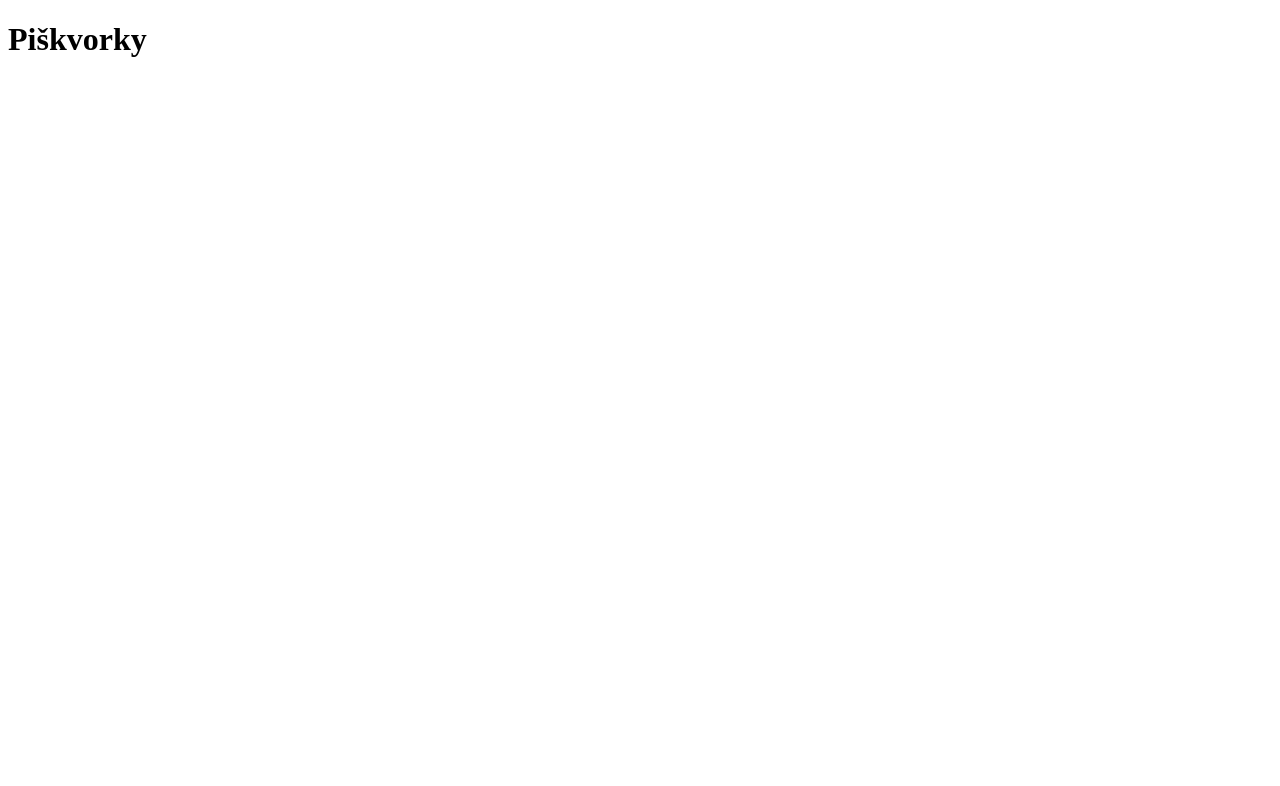
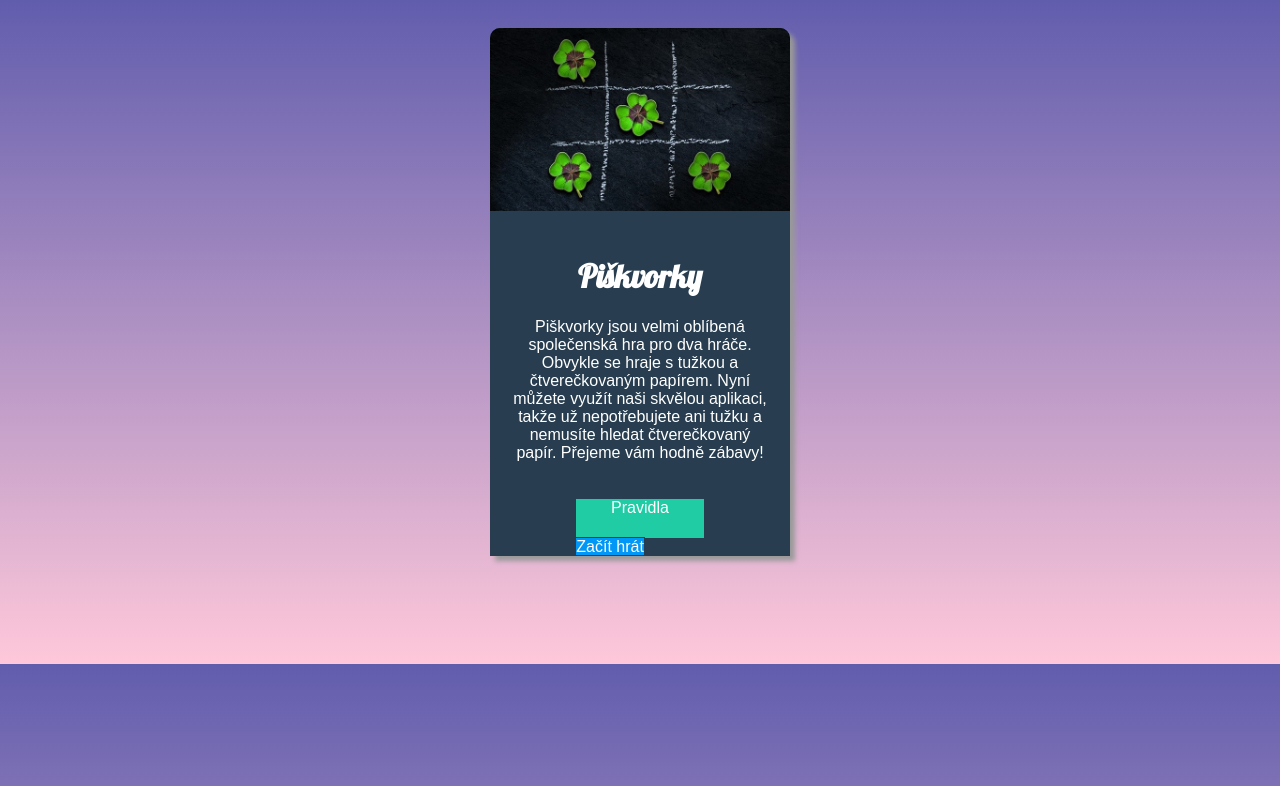
Before and after one commit to EvaLala123/piskvorky, a plain HTML site: page index.html in a window 1280 px wide. Drawn offline with Linux system fonts and the light colour scheme.

Commit message:
pokracovani

```diff
--- a/index.html
+++ b/index.html
@@ -5,8 +5,31 @@
     <meta http-equiv="X-UA-Compatible" content="IE=edge" />
     <meta name="viewport" content="width=device-width, initial-scale=1.0" />
     <title>Document</title>
+    <link rel="stylesheet" type="text/css" href="style.css" />
+    <link rel="preconnect" href="https://fonts.gstatic.com" />
+    <link
+      href="https://fonts.googleapis.com/css2?family=Lobster&display=swap"
+      rel="stylesheet"
+    />
   </head>
   <body>
-    <h1>Piškvorky</h1>
+    <div class="kriskros">
+      <div class="hlavicka">
+        <img class="uvodni" src="uvodni.jpg" alt="piškvorky ze čtyřlístků" />
+      </div>
+      <div class="obsah">
+        <h1>Piškvorky</h1>
+        <p>
+          Piškvorky jsou velmi oblíbená společenská hra pro dva hráče. Obvykle
+          se hraje s tužkou a čtverečkovaným papírem. Nyní můžete využít naši
+          skvělou aplikaci, takže už nepotřebujete ani tužku a nemusíte hledat
+          čtverečkovaný papír. Přejeme vám hodně zábavy!
+        </p>
+      </div>
+      <div class="tlacitka">
+        <div class="pravidla"><a href="index.html">Pravidla</a></div>
+        <div class="zacitHrat"><a href="index.html">Začít hrát</a></div>
+      </div>
+    </div>
   </body>
 </html>
--- /dev/null
+++ b/style.css
@@ -0,0 +1,82 @@
+body {
+  background-color: ;
+  text-align: center;
+  color: #ffffff;
+  padding-top: 20px;
+  padding-bottom: 100px;
+  font-family: sans-serif;
+  background-image: linear-gradient(#615dad, #ffc8da);
+}
+
+h1 {
+  font-family: 'Lobster', cursive;
+}
+
+.kriskros {
+  width: 300px;
+  display: flex;
+  flex-wrap: wrap;
+  justify-content: center;
+  margin: 0 auto;
+  box-shadow: 5px 5px 5px #999;
+  background-color: #283e50;
+  border-radius: 10px 10px 0 0;
+}
+
+.hlavicka {
+  width: 100%;
+}
+
+.uvodni {
+  width: 100%;
+  border-radius: 10px 10px 0 0;
+}
+
+.obsah {
+  padding: 20px;
+}
+/*------------*/
+
+.tlacitka {
+  display: flex;
+  flex-wrap: wrap;
+  align-items: center;
+}
+
+
+
+.pravidla {
+  background-color: #1fcca4;
+  flex-basis: 100%;
+  height: 40px;
+  display: flex;
+}
+
+.zacitHrat {
+  background-color: #0197f6;
+}
+
+
+.tlacitka a {
+  text-decoration: none;
+  color: #ffffff;
+  height: 40px;
+  text-align: center;
+  border: 1px solid #283e50;
+  width: 100%;
+}
+
+
+
+
+.pravidla :hover,
+.pravidla :focus,
+.pravidla :active {
+  background-color: #1cbb96;
+}
+
+.zacitHrat :hover,
+.zacitHrat :focus,
+.zacitHrat :active {
+  background-color: #0090e9;
+}
```
Also changed, not shown: uvodni.jpg (added).
